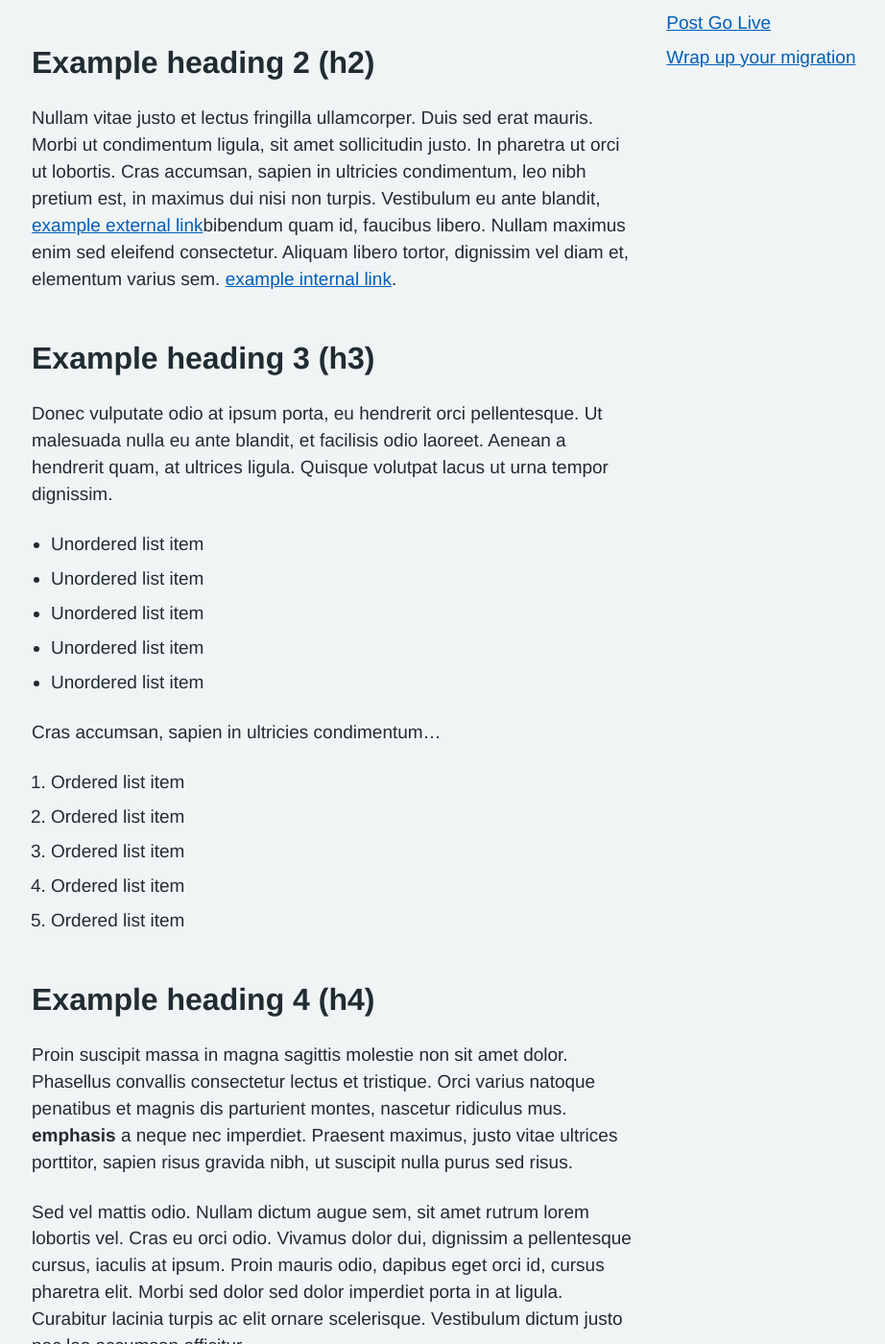
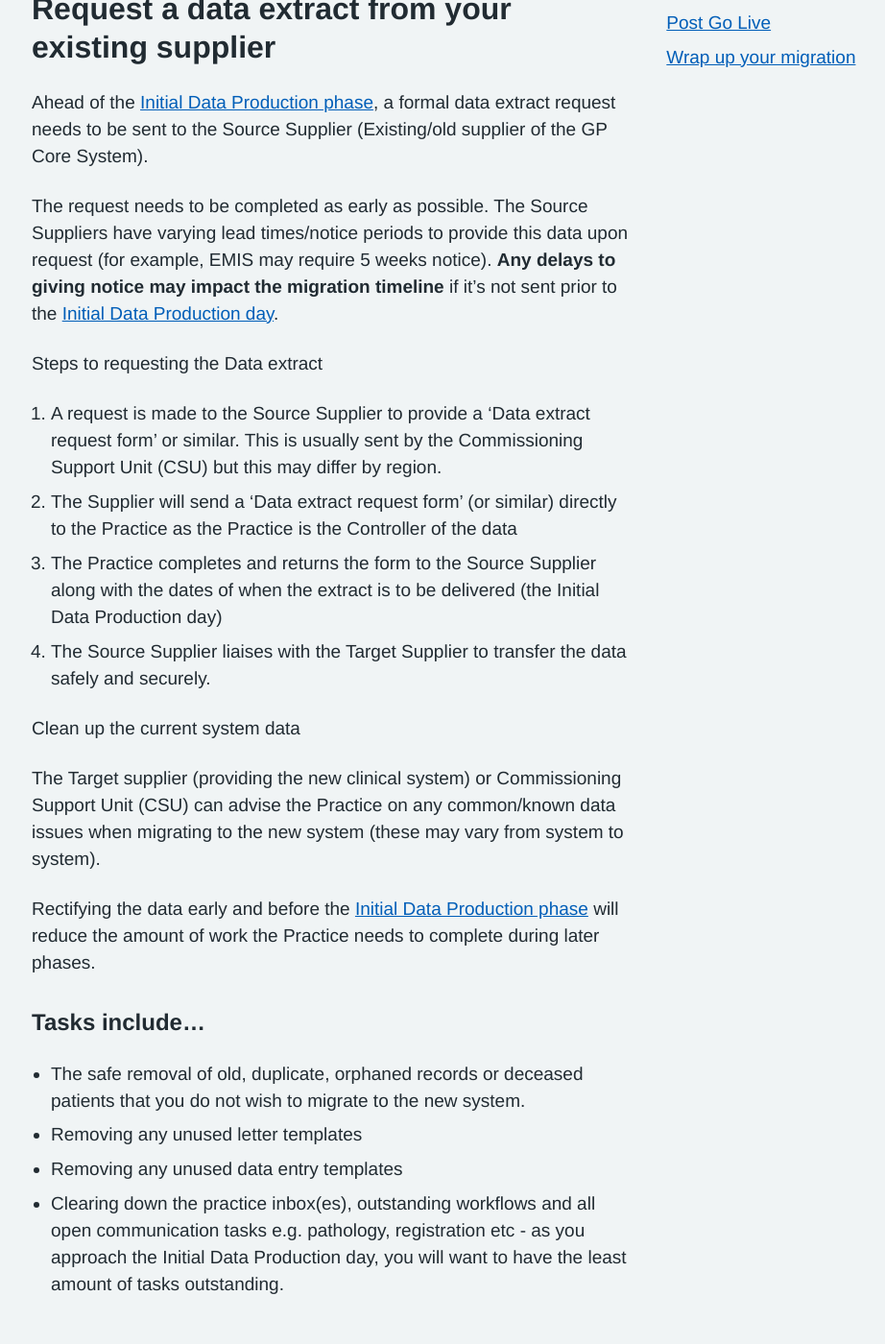
Before and after one commit to nhsconnect/prm-practice-migration, a Jekyll site: the page built from guide/03-early-prep-and-planning.md, in a window 1280 px wide and 1400 px high, scrolled down 544 px. Shown: the whole window at 96% size, without its empty margins (127-1049 px from the left). Built offline with Jekyll 4.4.1, drawn with Linux system fonts in a browser that asks for light colours; some web fonts are replaced; some of the changed text lies outside the part shown.

Commit message:
Draft Early Prep & Planning

```diff
--- a/guide/03-early-prep-and-planning.md
+++ b/guide/03-early-prep-and-planning.md
@@ -3,37 +3,69 @@ layout: page_with_sidebar
 permalink: /guide/early-prep-and-planning
 title: Early preparation and planning
 subtitle: Things to start doing to get ahead
-nextpage:
-previouspage:
+nextpage: /guide/initial-data-production
+previouspage: /guide/technical-survey
 breadcrumbparent: /guide
 ---
 
-Lorem ipsum dolor sit amet, consectetur adipiscing elit. Suspendisse id elit a odio semper vestibulum. Quisque venenatis, eros consequat feugiat porttitor, est elit ullamcorper massa, a porta massa lectus vitae nisl.
+This is the time to start completing the items discussed in the Kickoff.
 
-## Example heading 2 (h2)
 
-Nullam vitae justo et lectus fringilla ullamcorper. Duis sed erat mauris. Morbi ut condimentum ligula, sit amet sollicitudin justo. In pharetra ut orci ut lobortis. Cras accumsan, sapien in ultricies condimentum, leo nibh pretium est, in maximus dui nisi non turpis. Vestibulum eu ante blandit, [example external link](https://beta.nhs.uk/service-manual/)bibendum quam id, faucibus libero. Nullam maximus enim sed eleifend consectetur. Aliquam libero tortor, dignissim vel diam et, elementum varius sem. [example internal link](/feedback/).
+## Request a data extract from your existing supplier
 
-## Example heading 3 (h3)
+Ahead of the [Initial Data Production phase](initial-data-production), a formal data extract request needs to be sent to the Source Supplier (Existing/old supplier of the GP Core System).
 
-Donec vulputate odio at ipsum porta, eu hendrerit orci pellentesque. Ut malesuada nulla eu ante blandit, et facilisis odio laoreet. Aenean a hendrerit quam, at ultrices ligula. Quisque volutpat lacus ut urna tempor dignissim.
+The request needs to be completed as early as possible. The Source Suppliers have varying lead times/notice periods to provide this data upon request (for example, EMIS may require 5 weeks notice). __Any delays to giving notice may impact the migration timeline__ if it’s not sent prior to the [Initial Data Production day](initial-data-production).
 
-* Unordered list item
-* Unordered list item
-* Unordered list item
-* Unordered list item
-* Unordered list item
+Steps to requesting the Data extract
 
-Cras accumsan, sapien in ultricies condimentum...
+1. A request is made to the Source Supplier to provide a ‘Data extract request form’ or similar. This is usually sent by the Commissioning Support Unit (CSU) but this may differ by region.
+2. The Supplier will send a ‘Data extract request form’ (or similar) directly to the Practice as the Practice is the Controller of the data
+3. The Practice completes and returns the form to the Source Supplier along with the dates of when the extract is to be delivered (the Initial Data Production day)
+4. The Source Supplier liaises with the Target Supplier to transfer the data safely and securely.
 
-1. Ordered list item
-2. Ordered list item
-3. Ordered list item
-4. Ordered list item
-5. Ordered list item
+Clean up the current system data
 
-## Example heading 4 (h4)
+The Target supplier (providing the new clinical system) or Commissioning Support Unit (CSU) can advise the Practice on any common/known data issues when migrating to the new system (these may vary from system to system).
 
-Proin suscipit massa in magna sagittis molestie non sit amet dolor. Phasellus convallis consectetur lectus et tristique. Orci varius natoque penatibus et magnis dis parturient montes, nascetur ridiculus mus. __emphasis__ a neque nec imperdiet. Praesent maximus, justo vitae ultrices porttitor, sapien risus gravida nibh, ut suscipit nulla purus sed risus.
+Rectifying the data early and before the [Initial Data Production phase](initial-data-production) will reduce the amount of work the Practice needs to complete during later phases.
 
-Sed vel mattis odio. Nullam dictum augue sem, sit amet rutrum lorem lobortis vel. Cras eu orci odio. Vivamus dolor dui, dignissim a pellentesque cursus, iaculis at ipsum. Proin mauris odio, dapibus eget orci id, cursus pharetra elit. Morbi sed dolor sed dolor imperdiet porta in at ligula. Curabitur lacinia turpis ac elit ornare scelerisque. Vestibulum dictum justo nec leo accumsan efficitur.
+### Tasks include...
+
+* The safe removal of old, duplicate, orphaned records or deceased patients that you do not wish to migrate to the new system.
+* Removing any unused letter templates
+* Removing  any unused data entry templates
+* Clearing down the practice inbox(es), outstanding workflows and all open communication tasks e.g. pathology, registration etc - as you approach the Initial Data Production day, you will want to have the least amount of tasks outstanding.
+
+
+## Data checking preparation
+
+The Target Supplier will provide a set of test criteria for data checking following the [Initial Data Production day](initial-data-production). The Practice will be asked to find a series of patient records that match this criteria (usually up to 20 records) and a selection of random records. Usually, the Target Supplier or Commissioning Support Unit (CSU) will assist with the initial selection of records before asking the Practice to complete finding the remaining records unaided.
+
+The Practice will need to detail the selected patients in a document provided by the Target Supplier. The selected patients will need to be available on the [Initial Data Production day](initial-data-production).
+
+
+## Notification of 3rd parties and links
+
+Refer back to the list created at the Kickoff of all the supporting/connecting systems and community services that the Clinical system or the Practice works with, for example...
+
+* Electronic Prescription Service (EPS)
+* Pathology and test labs
+* Pharmacies
+* Third party software/system suppliers, for example DocMan or Apollo Scan for document scanning and management
+
+__Give notice to them of your system change__. The notice period required will vary, for example, the Electronic Prescription Service may require 5 weeks, whereas DocMan may require 5 days.
+
+If you use any third party software as part of your clinical system, please be aware that reconfiguration work may be required by them after you have migrated to the new clinical system [Post Go Live](post-go-live).
+
+
+## Notification of Patients
+Start to display posters within the surgery advising of any disruption to services such as the ability to book appointments online and that Patients may also be required to re-register on your new online service system (if applicable).
+
+## Schedule any training
+
+Schedule your training plan and book rooms. (Read more about training)[training].
+
+## Check hardware & software deployment timelines
+
+If the (Technical Survey)[technical-survey] identified any additional hardware / software requirements, make sure to check in on the current status.
```
